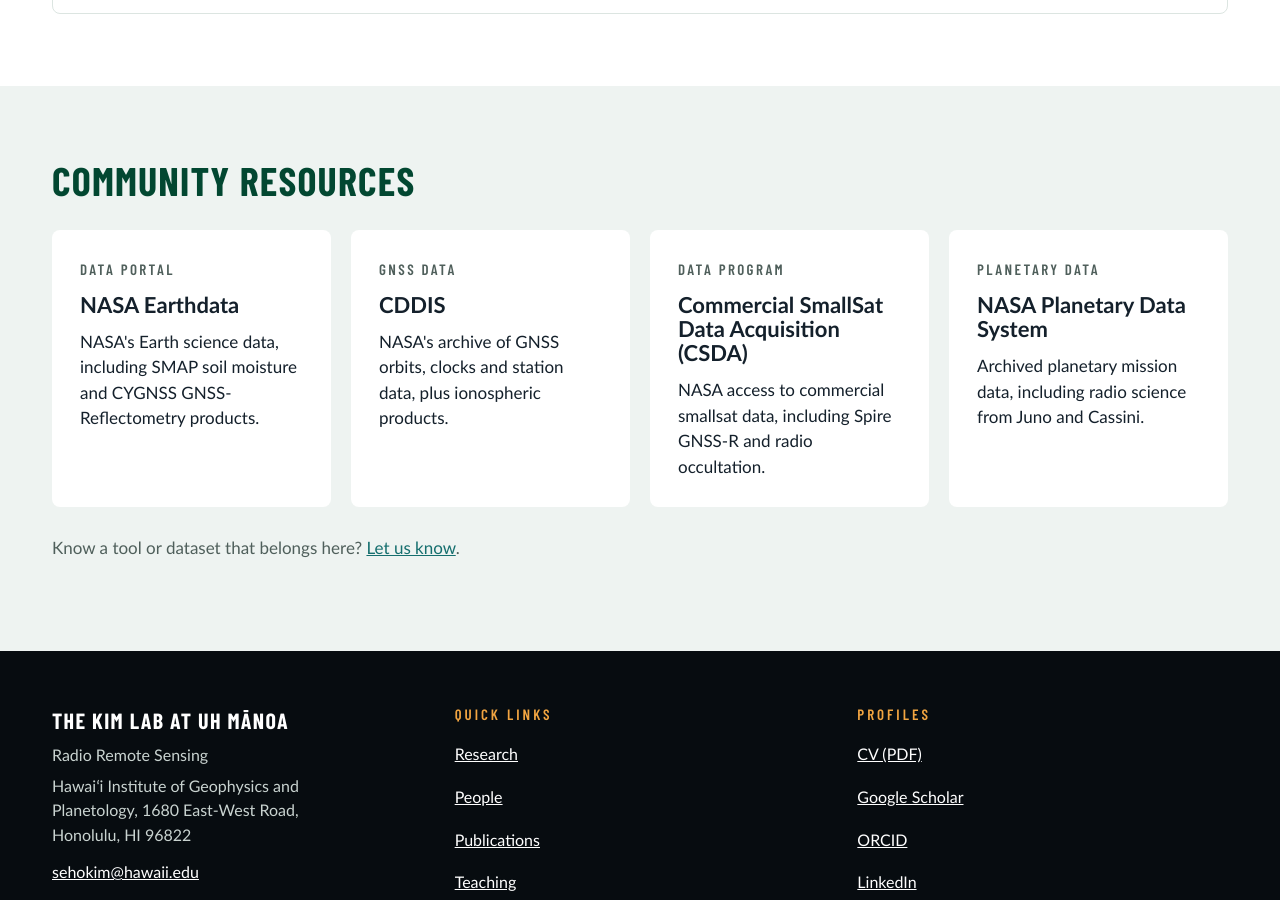
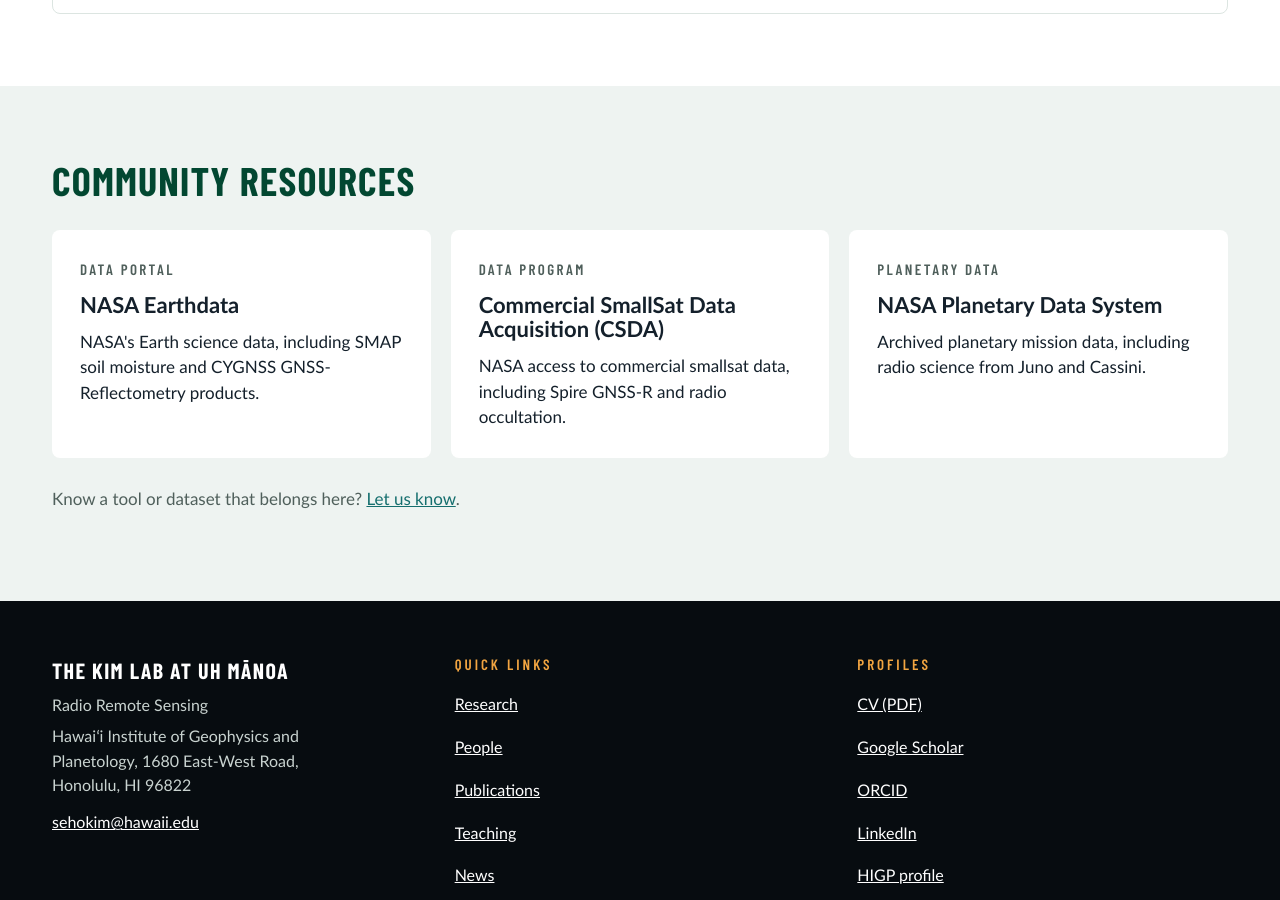
Before and after one commit to sehokim09/sehokim09.github.io, a Jekyll site: the page built from resources.html, in a window 1280 px wide and 900 px high, scrolled down 694 px. Built offline with Jekyll 4.4.1, drawn with Linux system fonts in a browser that asks for light colours.

Commit message:
Resources: remove CDDIS; open community links in a new tab
Co-Authored-By: Claude Opus 5.5 <noreply@anthropic.com>
Claude-Session: https://claude.ai/code/session_01CT7uMHNpm9DEv42J4sv3fR

```diff
--- a/_data/resources.yml
+++ b/_data/resources.yml
@@ -10,11 +10,6 @@
   url: "https://www.earthdata.nasa.gov/"
   description: "NASA's Earth science data, including SMAP soil moisture and CYGNSS GNSS-Reflectometry products."
 
-- name: "CDDIS"
-  type: "GNSS data"
-  url: "https://cddis.nasa.gov/"
-  description: "NASA's archive of GNSS orbits, clocks and station data, plus ionospheric products."
-
 - name: "Commercial SmallSat Data Acquisition (CSDA)"
   type: "Data program"
   url: "https://science.nasa.gov/earth-science/csda/"
--- a/resources.html
+++ b/resources.html
@@ -23,7 +23,7 @@ permalink: /resources/
     <div class="section-head"><h2 class="section-title">Community resources</h2></div>
     <div class="cards">
       {% for r in site.data.resources %}
-      <a class="card card-link" href="{{ r.url }}">
+      <a class="card card-link" href="{{ r.url }}" target="_blank" rel="noopener">
         <span class="tag">{{ r.type }}</span>
         <h3>{{ r.name }}</h3>
         <p>{{ r.description }}</p>
```
